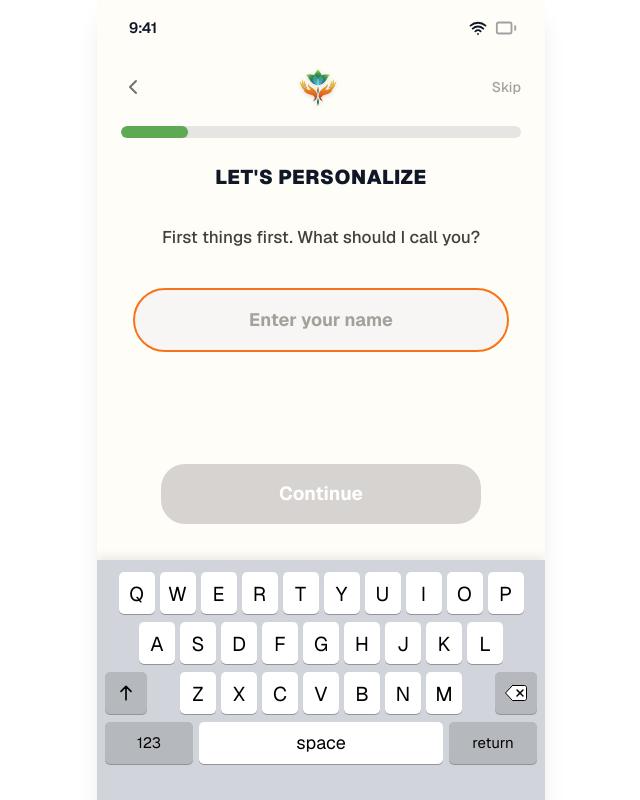
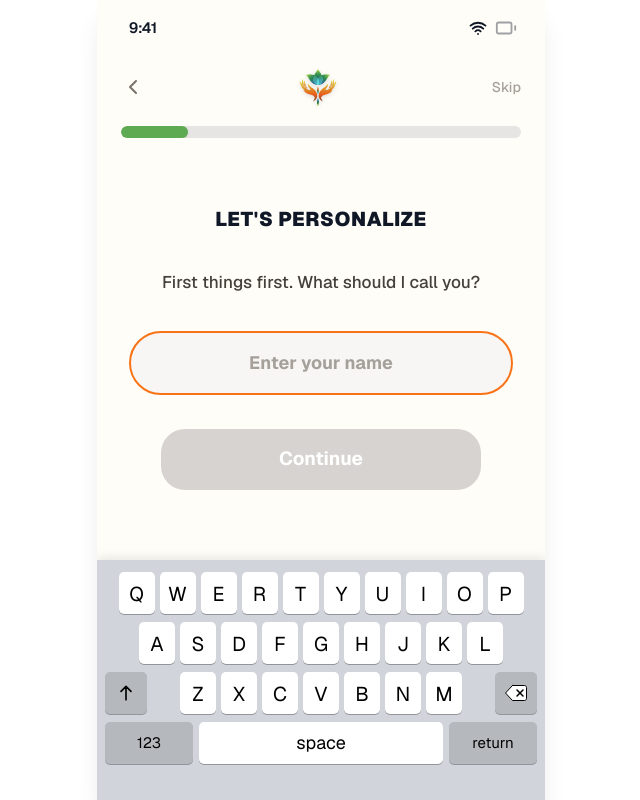
Before and after one commit to brunotager/fit-and-fun, a Next.js app: page /onboarding in a window 1280 px wide. Both pictures are taken after a click on the button "Get started!". Shown: the whole page, without its empty margins (319-959 px from the left). Built offline with nearby package versions, Linux system fonts and the light colour scheme.

Commit message:
Refine UI spacing and auto-advance input

```diff
--- a/src/app/onboarding/page.tsx
+++ b/src/app/onboarding/page.tsx
@@ -63,7 +63,7 @@ const ContinueButton = ({ onClick, disabled, text = "Continue" }: { onClick: ()
         onClick={onClick}
         disabled={disabled}
         className={clsx(
-            "w-full max-w-[320px] rounded-[24px] py-4 font-bold text-[19px] z-20 relative transition-all duration-300 mx-auto block mt-auto shrink-0",
+            "w-full max-w-[320px] rounded-[24px] py-4 font-bold text-[19px] z-20 relative transition-all duration-300 mx-auto block shrink-0",
             disabled
                 ? "bg-stone-300 text-white shadow-none cursor-not-allowed"
                 : "bg-[#E56B25] text-white shadow-lg shadow-brand-500/20 active:scale-95"
@@ -74,17 +74,19 @@ const ContinueButton = ({ onClick, disabled, text = "Continue" }: { onClick: ()
 );
 
 const InputScreen = ({ title, question, children, onNext, isValid }: { title?: string, question: string, children: React.ReactNode, onNext: () => void, isValid: boolean }) => (
-    <div className="flex-1 flex flex-col pt-0 pb-4 px-6 h-full min-h-0">
-        <h1 className="text-[20px] font-black text-center tracking-wide text-gray-900 mb-8 uppercase shrink-0">
+    <div className="flex-1 flex flex-col pt-2 pb-4 px-6 h-full min-h-0 justify-evenly">
+        <h1 className="text-[20px] font-black text-center tracking-wide text-gray-900 uppercase shrink-0">
             {title || "BASIC INFORMATION"}
         </h1>
-        <p className="text-[17px] font-medium text-stone-700 text-center mb-8 px-4 leading-relaxed shrink-0">
+        <p className="text-[17px] font-medium text-stone-700 text-center px-4 leading-relaxed shrink-0">
             {question}
         </p>
-        <div className="w-full max-w-sm mx-auto flex-1 flex flex-col justify-start min-h-0 overflow-y-auto px-1 pt-1 pb-4">
+        <div className="w-full max-w-sm mx-auto flex flex-col justify-center shrink-0">
             {children}
         </div>
-        <ContinueButton onClick={onNext} disabled={!isValid} />
+        <div className="shrink-0">
+            <ContinueButton onClick={onNext} disabled={!isValid} />
+        </div>
     </div>
 );
 
@@ -294,6 +296,11 @@ export default function OnboardingPage() {
     // Keyboard handlers
     const handleNumInput = (key: string) => {
         setFormData(prev => ({ ...prev, [activeNumField]: prev[activeNumField] + key }));
+
+        // Auto-advance to inches when 1 digit is entered in feet
+        if (step === 3 && activeNumField === 'heightPrimary' && formData.heightUnit === 'ft/in' && formData.heightPrimary.length === 0) {
+            setActiveNumField('heightSecondary');
+        }
     };
 
     const blockInvalidAgeChars = (e: React.KeyboardEvent<HTMLInputElement>) => {
@@ -339,10 +346,10 @@ export default function OnboardingPage() {
                             initial={{ opacity: 0 }}
                             animate={{ opacity: 1 }}
                             exit={{ opacity: 0, x: -20 }}
-                            className="flex-1 flex flex-col items-center justify-center pb-4 pt-10 min-h-0 w-full"
+                            className="flex-1 flex flex-col items-center justify-center pb-4 pt-4 min-h-0 w-full"
                         >
-                            <div className="mb-4">
-                                <img src="/logo.png" alt="Fit & Fun Logo" className="w-[100px] h-[100px] object-contain drop-shadow-sm" />
+                            <div className="mb-2">
+                                <img src="/logo.png" alt="Fit & Fun Logo" className="w-[60px] h-[60px] object-contain drop-shadow-sm" />
                             </div>
                             <h1 className="text-[28px] font-black text-center tracking-wide text-gray-900 mb-2 uppercase">
                                 Welcome to<br/>Fit & Fun
@@ -541,9 +548,9 @@ export default function OnboardingPage() {
                     )}
 
                     {step === 7 && (
-                        <motion.div key="step7" initial={{ opacity: 0 }} animate={{ opacity: 1 }} className="flex-1 flex flex-col items-center justify-center pb-4 pt-10 min-h-0 w-full">
-                            <div className="mb-4">
-                                <img src="/logo.png" alt="Fit & Fun Logo" className="w-[100px] h-[100px] object-contain drop-shadow-sm" />
+                        <motion.div key="step7" initial={{ opacity: 0 }} animate={{ opacity: 1 }} className="flex-1 flex flex-col items-center justify-center pb-4 pt-4 min-h-0 w-full">
+                            <div className="mb-2">
+                                <img src="/logo.png" alt="Fit & Fun Logo" className="w-[60px] h-[60px] object-contain drop-shadow-sm" />
                             </div>
                             <h1 className="text-[28px] font-black text-center tracking-wide text-gray-900 mb-2 uppercase">You're All Set!</h1>
 
--- a/src/app/workouts/page.tsx
+++ b/src/app/workouts/page.tsx
@@ -123,7 +123,7 @@ export default function WorkoutsPage() {
             <Header title="Your Personal Plan" />
 
             <div className="flex-1 flex flex-col px-6 mt-6 relative">
-                <div className="flex items-center justify-between mb-8">
+                <div className="flex items-center justify-between mb-4">
                     <div>
                         <h2 className="text-sm font-bold text-gray-500 uppercase tracking-widest mb-1">Today's Focus</h2>
                         <h1 className="text-[32px] font-black text-gray-900 tracking-tight">Day {currentDay}</h1>
@@ -157,7 +157,7 @@ export default function WorkoutsPage() {
                     </button>
                 </div>
 
-                <div className="mt-8 text-center text-gray-400 text-sm font-medium px-4 leading-relaxed">
+                <div className="mt-4 text-center text-gray-400 text-sm font-medium px-4 leading-relaxed">
                     "Consistent action creates consistent results.<br />Let's do this!"
                 </div>
             </div>
```
